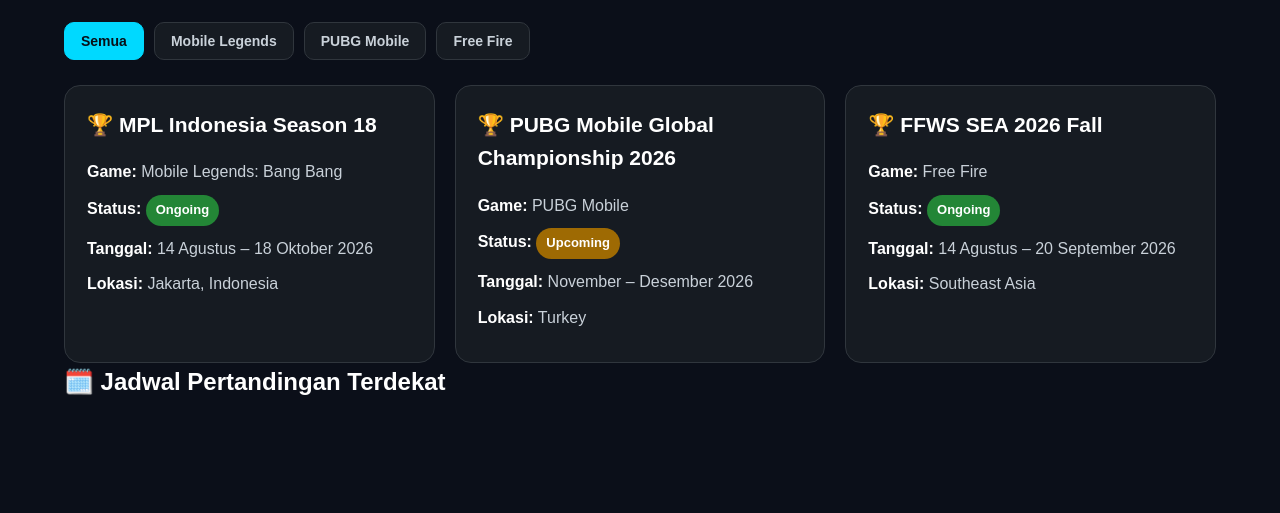
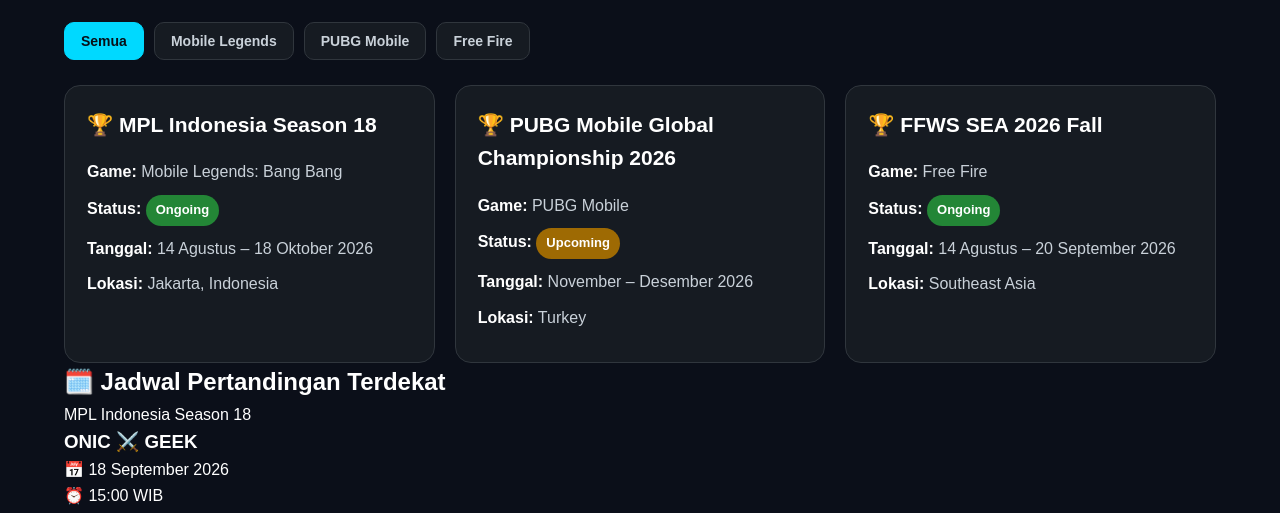
Before and after one commit to jullialexandria-collab/GGnesia, a plain HTML site: page turnamen.html in a window 1280 px wide. Shown: the part 256-769 px from the top of the page. Drawn offline with Linux system fonts and the light colour scheme; files whose address does not match are found by name.

Commit message:
Update turnamen.html

```diff
--- a/turnamen.html
+++ b/turnamen.html
@@ -131,6 +131,7 @@
 });
 
 loadTournaments();
+loadMatches();
 </script>
 
 
```
